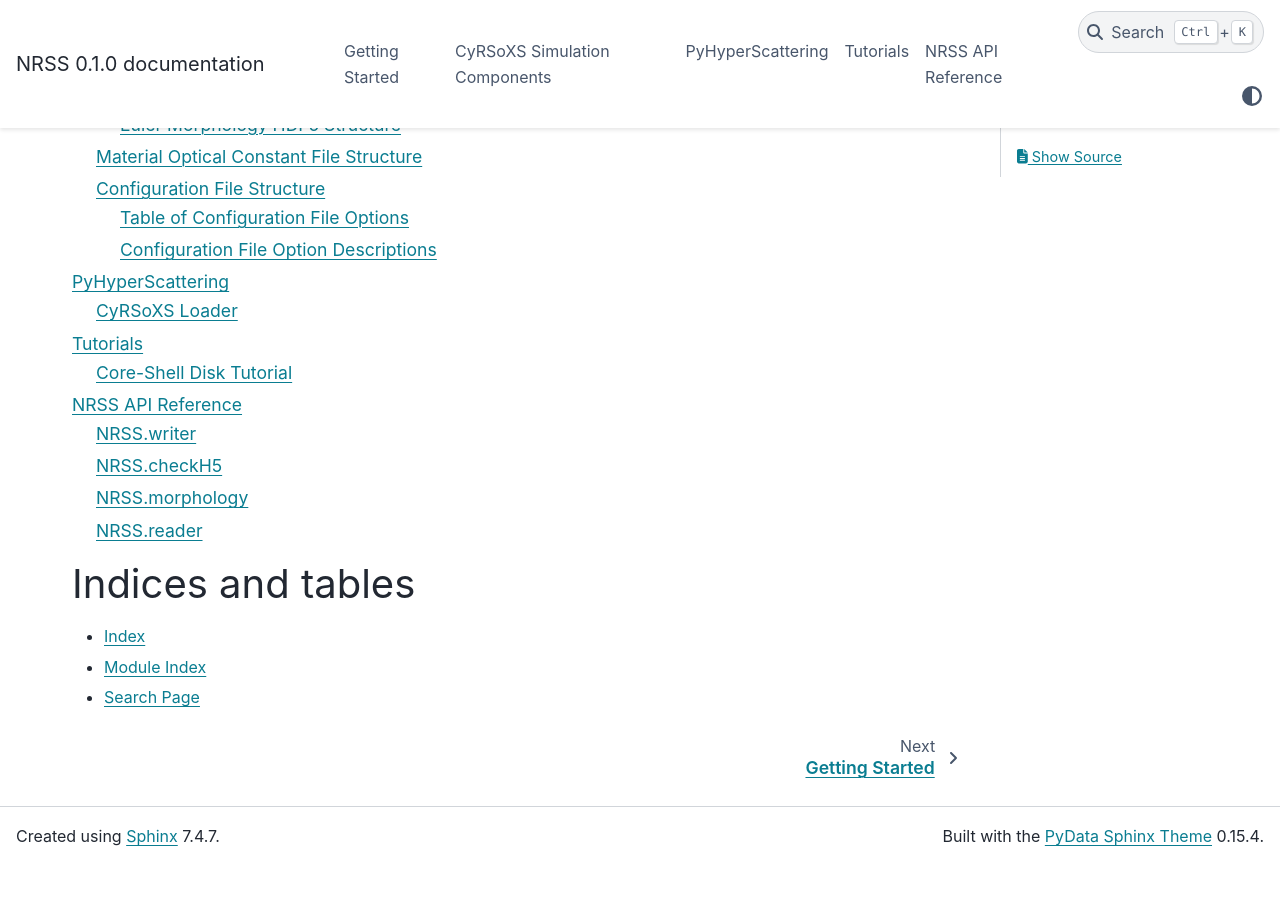
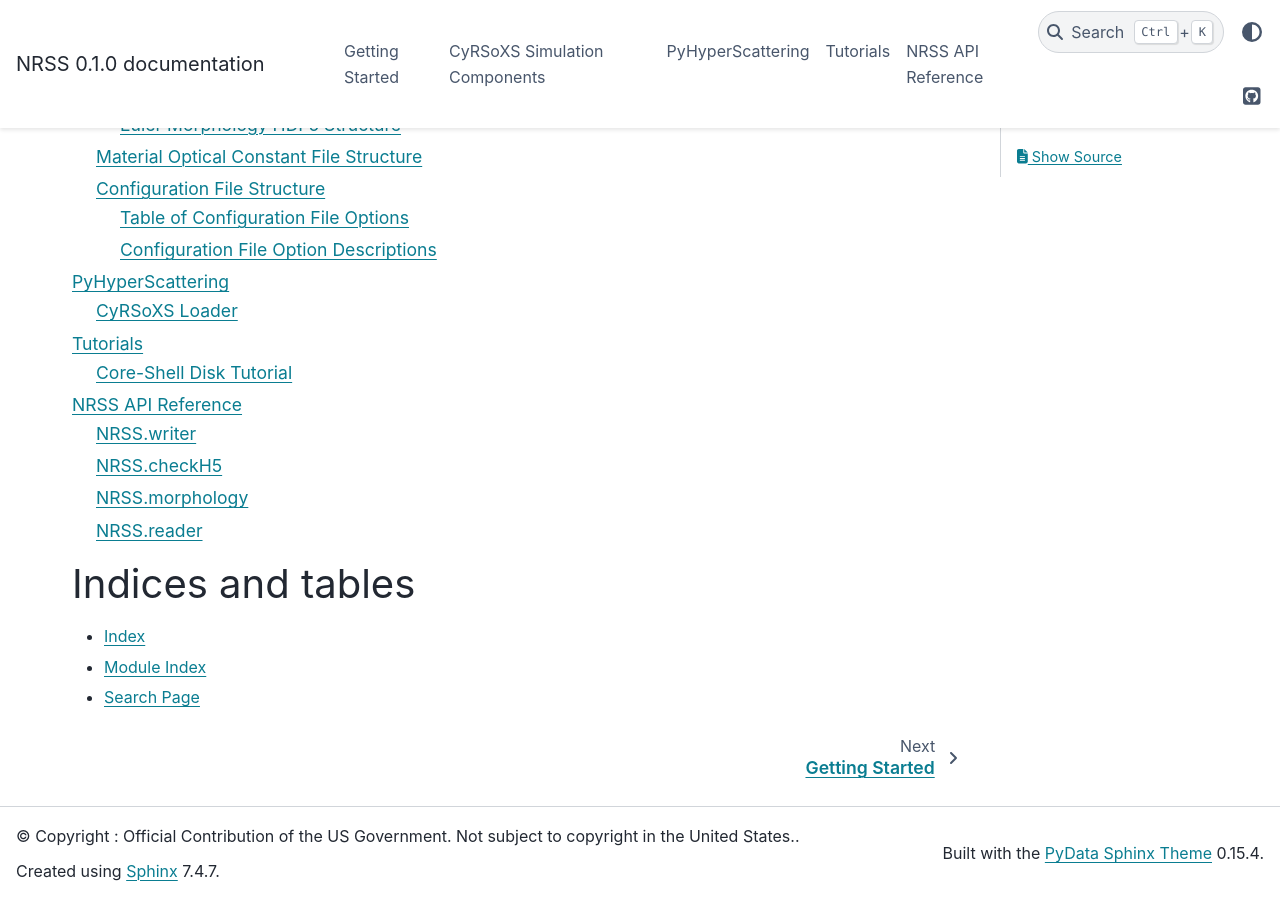
Before and after one commit to usnistgov/NRSS, a Sphinx documentation site: the page built from docs/source/index.rst, in a window 1280 px wide and 900 px high, scrolled down 556 px. Built offline with Sphinx 7.4.7 and the PyData theme 0.15.4, drawn with Linux system fonts in a browser that asks for light colours; before the commit the page ends 1422 px from its top, so only the background shows below that.

Commit message:
Minor edits to conf.py

```diff
--- a/docs/source/conf.py
+++ b/docs/source/conf.py
@@ -6,28 +6,59 @@
 # -- Project information -----------------------------------------------------
 # https://www.sphinx-doc.org/en/master/usage/configuration.html#project-information
 
-project = 'NRSS'
-author = 'Peter Dudenas'
-release = '0.1.0'
+project = "NRSS"
+author = "Peter Dudenas"
+release = "0.1.0"
+copyright = (
+    ": Official Contribution of the US Government.  Not subject to copyright in the United States."
+)
 
 # -- General configuration ---------------------------------------------------
 # https://www.sphinx-doc.org/en/master/usage/configuration.html#general-configuration
 
 import os
 import sys
-sys.path.insert(0, os.path.abspath('../../'))
+
+sys.path.insert(0, os.path.abspath("../NRSS/"))
 
 
-extensions = ['sphinx.ext.autodoc','sphinx.ext.napoleon']
+extensions = ["sphinx.ext.autodoc", "sphinx.ext.napoleon"]  # numpydoc and google docstrings
 
-templates_path = ['_templates']
-exclude_patterns = []
+# Add any paths that contain templates here, relative to this directory.
+templates_path = ["_templates"]
 
+# List of patterns, relative to source directory, that match files and
+# directories to ignore when looking for source files.
+# This pattern also affects html_static_path and html_extra_path.
+exclude_patterns = ["_build", "Thumbs.db", ".DS_Store"]
 
 
 # -- Options for HTML output -------------------------------------------------
 # https://www.sphinx-doc.org/en/master/usage/configuration.html#options-for-html-output
 
-html_theme = 'pydata_sphinx_theme'
-html_style = None
-html_static_path = ['_static']
+# The theme to use for HTML and HTML Help pages.  See the documentation for
+# a list of builtin themes.
+
+html_theme = "pydata_sphinx_theme"
+# html_logo = "source/_static/Logo_PyHyperO9_Light.svg"
+html_theme_options = {
+    # "logo": {
+    #     "image_light": "source/_images/Logo_PyHyperO9_Light.svg",
+    #     "image_dark": "source/_images/Logo_PyHyperO10_Dark.svg",
+    # },
+    "github_url": "https://github.com/usnistgov/NRSS",
+    "collapse_navigation": True,
+    #   "external_links": [
+    #       {"name": "Learn", "url": "https://numpy.org/numpy-tutorials/"},
+    #       ],
+    "header_links_before_dropdown": 6,
+    # Add light/dark mode and documentation version switcher:
+    "navbar_end": ["theme-switcher", "navbar-icon-links"],
+}
+
+
+# Add any paths that contain custom static files (such as style sheets) here,
+# relative to this directory. They are copied after the builtin static files,
+# so a file named "default.css" will overwrite the builtin "default.css".
+html_static_path = ["source/_static"]
+html_static_path = ["_static"]
```
